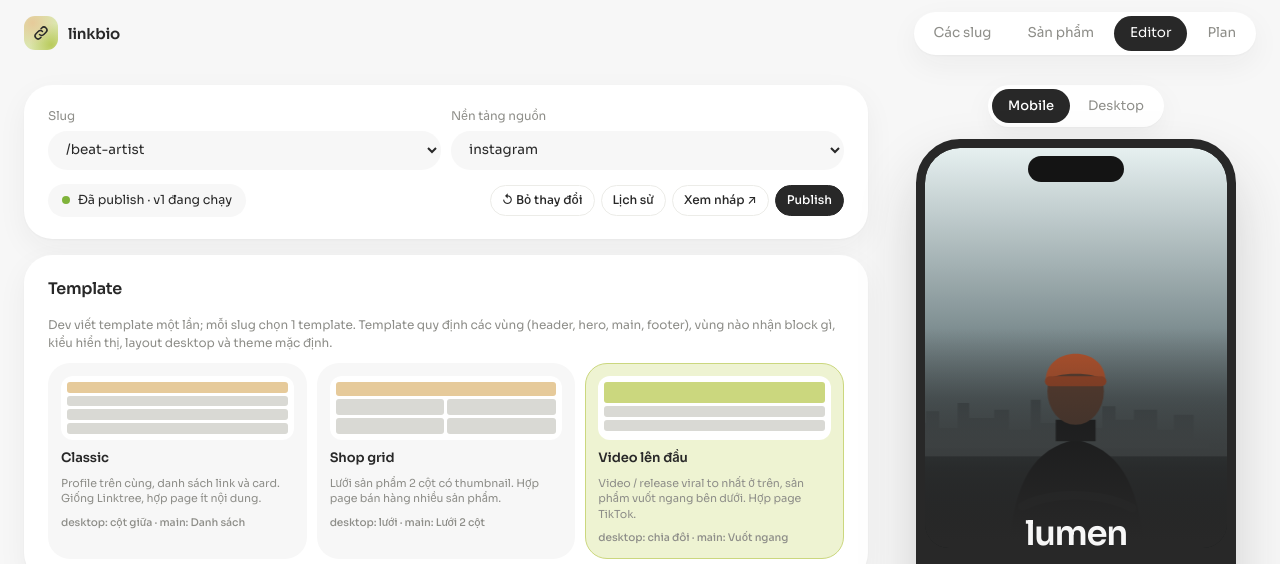
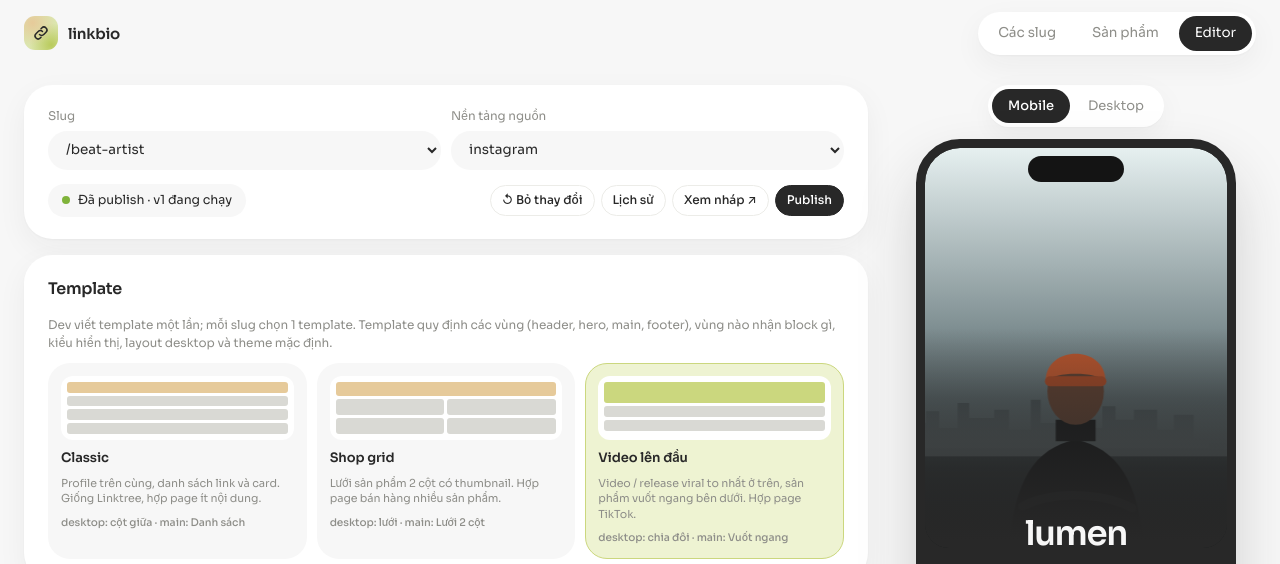
Before and after one commit to NHSon05/-smart-linkbio, a plain HTML site: page editor.html in a window 1280 px wide. Shown: the top 564 px of the page. Drawn offline with Linux system fonts and the light colour scheme.

Commit message:
Deploy riêng thư mục demo/ lên Vercel
- demo/ là thư mục gốc của site, bỏ link Plan (plan.html không deploy)
- thêm demo/.vercelignore

Co-Authored-By: Claude Opus 5.5 <noreply@anthropic.com>

```diff
--- a/editor.html
+++ b/editor.html
@@ -140,7 +140,6 @@
     <a href="index.html">Các slug</a>
     <a href="products.html">Sản phẩm</a>
     <a class="on" href="editor.html">Editor</a>
-    <a href="../plan.html">Plan</a>
   </nav>
 </div>
 
```
Also changed, not shown: index.html (+0 -1 lines), products.html (+0 -1 lines), 2 other files.
